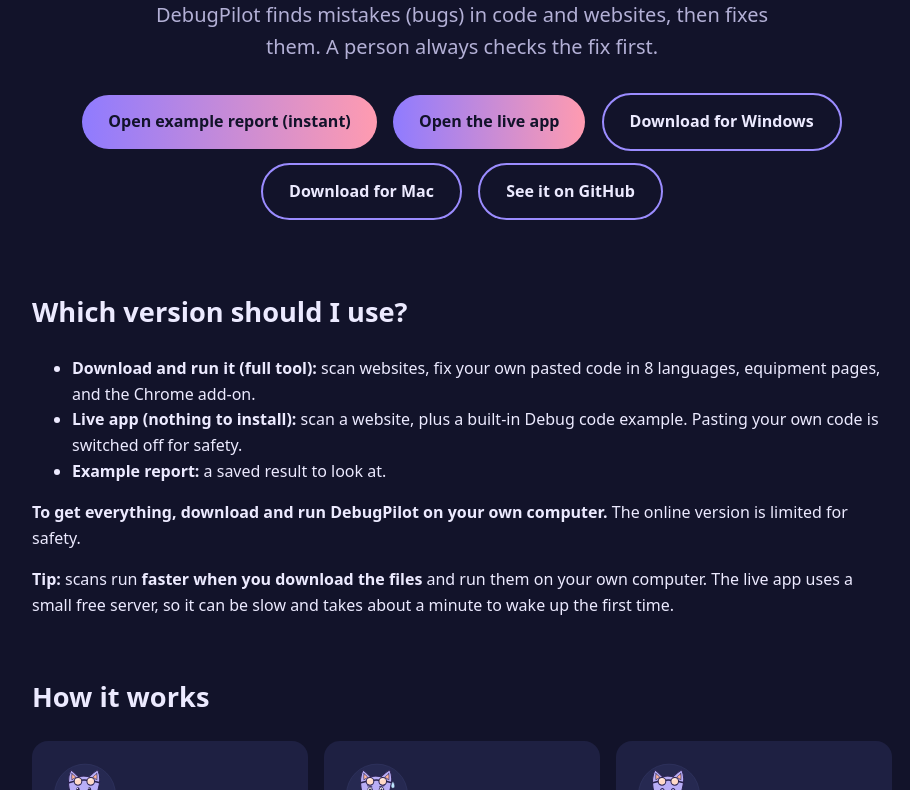
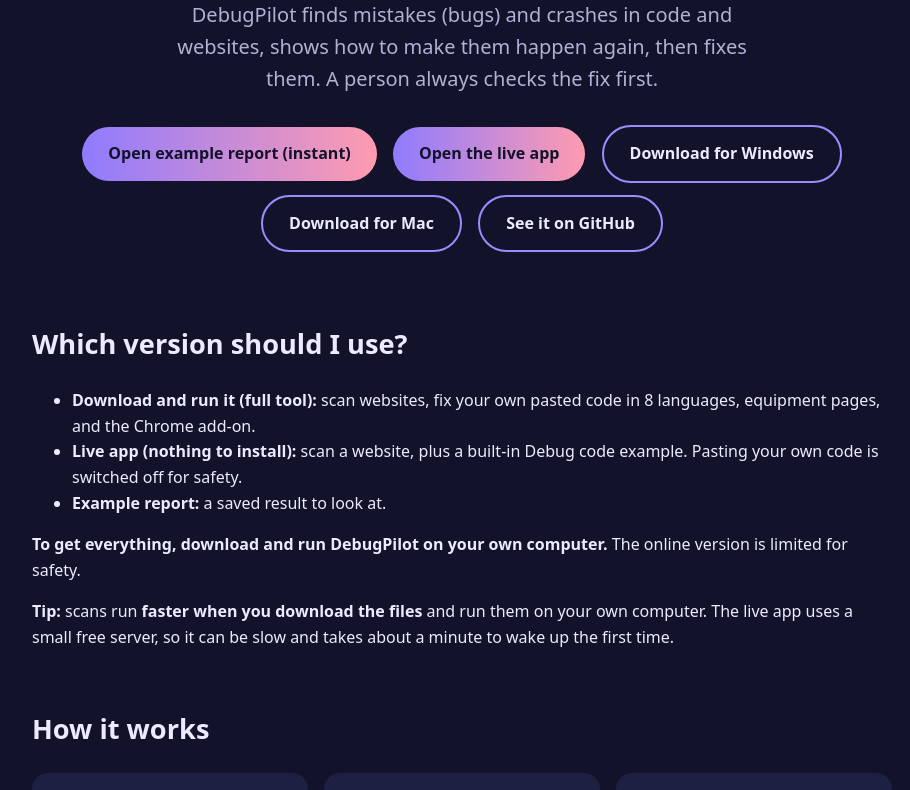
Before and after one commit to brianohjiho-web/debugpilot, a browser extension: page docs/index.html in a window 1280 px wide. Shown: the part 291-1081 px from the top of the page, without its empty margins (178-1088 px from the left). Drawn offline with Linux system fonts and the light colour scheme.

Commit message:
Mention crashes in intro
Co-authored-by: Copilot App <223556219+Copilot@users.noreply.github.com>

```diff
--- a/docs/index.html
+++ b/docs/index.html
@@ -37,7 +37,7 @@
   <header>
     <img src="img/cat-search.svg" alt="DebugPilot cat with a magnifying glass">
     <h1>Debug<span>Pilot</span></h1>
-    <p class="lead">DebugPilot finds mistakes (bugs) in code and websites, then fixes them. A person always checks the fix first.</p>
+    <p class="lead">DebugPilot finds mistakes (bugs) and crashes in code and websites, shows how to make them happen again, then fixes them. A person always checks the fix first.</p>
     <a class="btn primary" href="report/">Open example report (instant)</a>
     <a class="btn primary" href="https://debugpilot-x4kn.onrender.com/scan">Open the live app</a>
     <a class="btn ghost" href="https://github.com/brianohjiho-web/debugpilot/archive/refs/heads/main.zip">Download for Windows</a>
```
Also changed, not shown: 1 other file.
